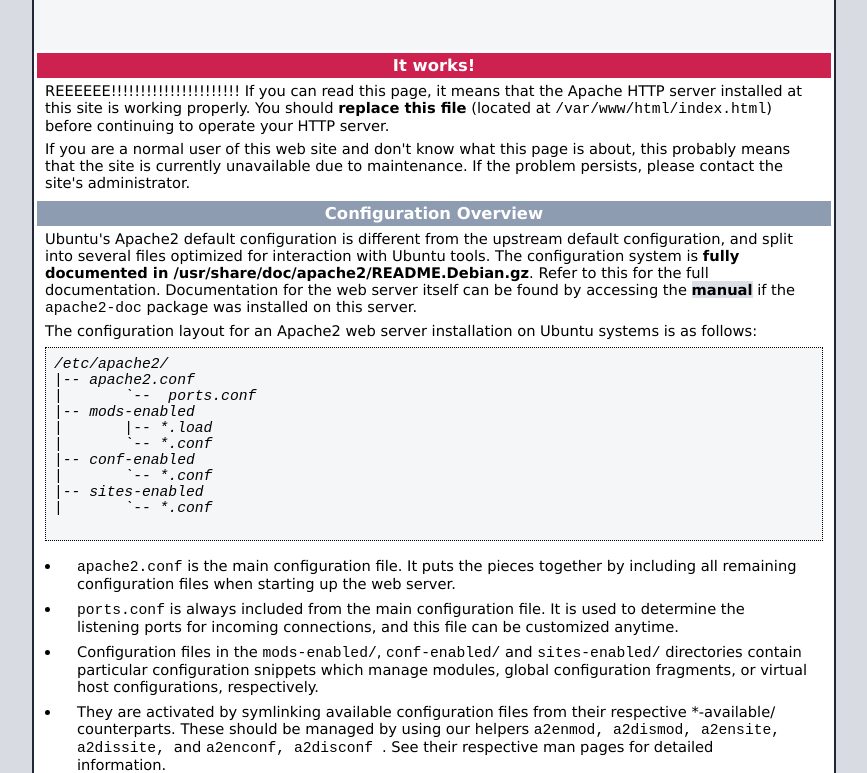
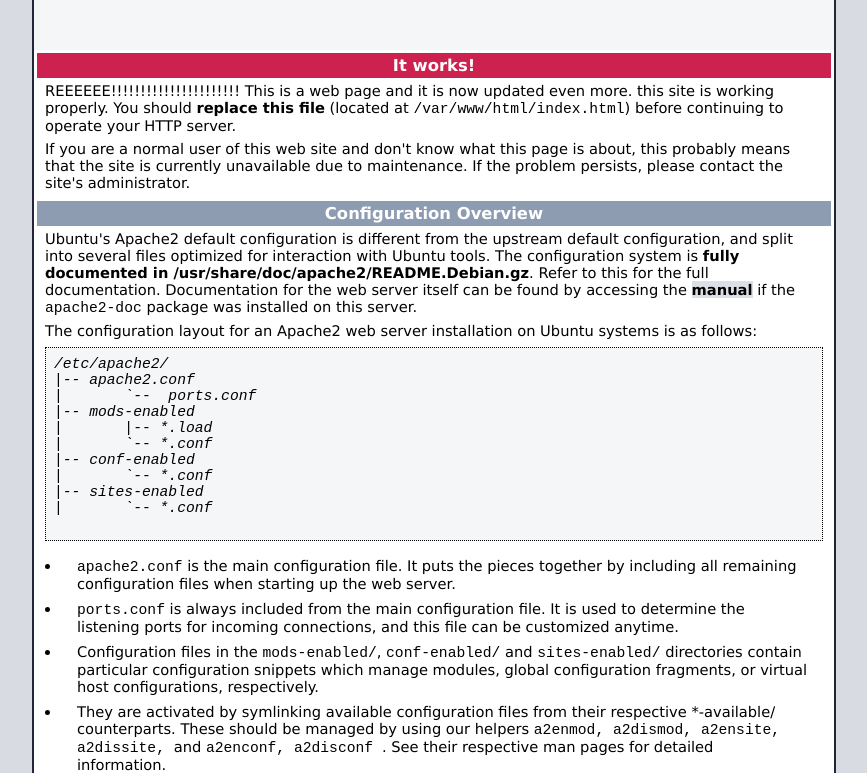
Before and after one commit to PaulHarmston/apache-test, a plain HTML site: page index.html in a window 1280 px wide. Shown: the part 57-830 px from the top of the page, without its empty margins (206-1073 px from the left). Drawn offline with Linux system fonts and the light colour scheme.

Commit message:
Update index.html

```diff
--- a/index.html
+++ b/index.html
@@ -226,7 +226,7 @@
         <div class="content_section_text">
           <p>
                 REEEEEE!!!!!!!!!!!!!!!!!!!!!!
-                If you can read this page, it means that the Apache HTTP server installed at
+               This is a web page and it is now updated even more.
                 this site is working properly. You should <b>replace this file</b> (located at
                 <tt>/var/www/html/index.html</tt>) before continuing to operate your HTTP server.
           </p>
```
